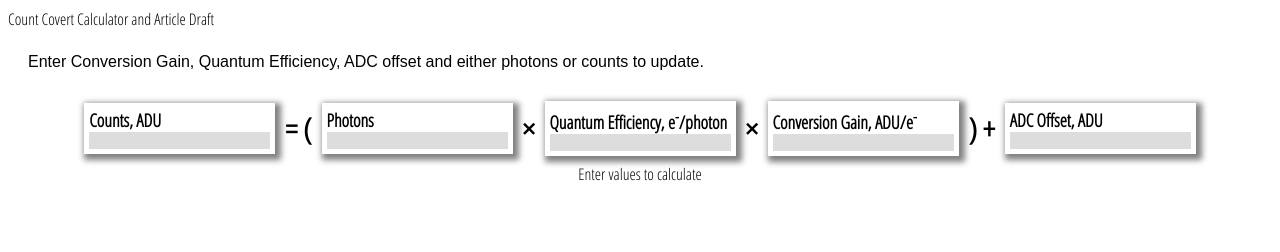
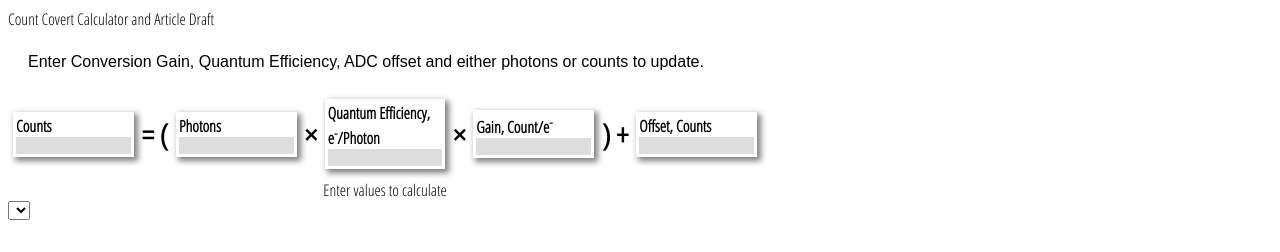
Before and after one commit to AdamJayWise/countConvert, a plain HTML site: page index.html in a window 1280 px wide. Drawn offline with Linux system fonts and the light colour scheme.

Commit message:
updated layout for use in learning center

```diff
--- a/index.html
+++ b/index.html
@@ -16,7 +16,7 @@
             }
 
             .mainEquation {
-                width : 100%;
+                width : 754px;
                 display : flex;
                 flex-direction: row;
                 align-items : center;
@@ -25,12 +25,12 @@
 
             .term {
                 position : relative;
-                box-shadow: 3px 3px 6px 3px gray;
-                padding : 5px;
-                font-size : 18px;
+                box-shadow: 3px 3px 6px 1px gray;
+                padding : 3px;
+                font-size : 16px;
                 font-weight : bold;
                 display : inline-block;
-                margin : 7px;
+                margin : 5px;
             }
 
             .operator {
@@ -55,8 +55,9 @@
 
             #messages {
                 display : block;
-                width : 100%;
+                width : 754px;
                 text-align : center;
+                padding : 5px 0 0 0;
 
             }
 
@@ -73,7 +74,7 @@
 
     <div class = "mainEquation">
         <div class = "term">
-            Counts, ADU
+            Counts
             <div class = "eqInputDiv"><input type = "text" class = "eqInput" id = "countInput" param = "counts"></div>
         </div>
 
@@ -89,14 +90,14 @@
         <div class = "operator">&times;</div>
 
         <div class = "term">
-            Quantum Efficiency, e<sup>-</sup>/photon
+            Quantum Efficiency, e<sup>-</sup>/Photon
             <div class = "eqInputDiv"><input type = "text" class = "eqInput" id = "qeInput" param = "qe"></div>
         </div>
 
         <div class = "operator">&times;</div>
 
         <div class = "term">
-            Conversion Gain, ADU/e<sup>-</sup>
+            Gain, Count/e<sup>-</sup>
             <div class = "eqInputDiv"><input type = "text" class = "eqInput" id = "gainInput" param = "gain"></div>
         </div>
 
@@ -105,7 +106,7 @@
         <div class = "operator">+</div>
 
             <div class = "term">
-                ADC Offset, ADU
+                Offset, Counts
                 <div class = "eqInputDiv"><input type = "text" class = "eqInput" id = "offsetInput" param = "offset"></div>
             </div>
 
@@ -117,6 +118,10 @@
         Enter values to calculate
     </div>
 
+    <div id = "configPanel">
+        <select id = "familySelect">
+    </div>
+
 </body>
     <script src = "js/d3.min.js"></script>
     <script src = "js/countConvert.js"></script>
```
